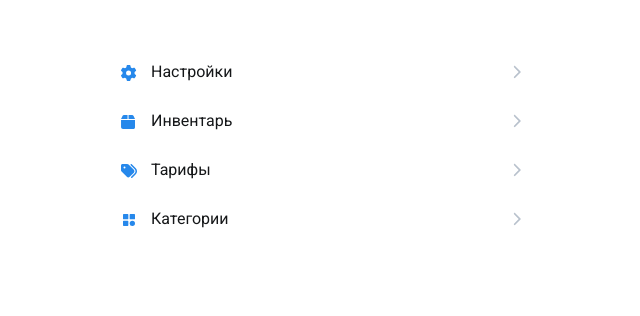
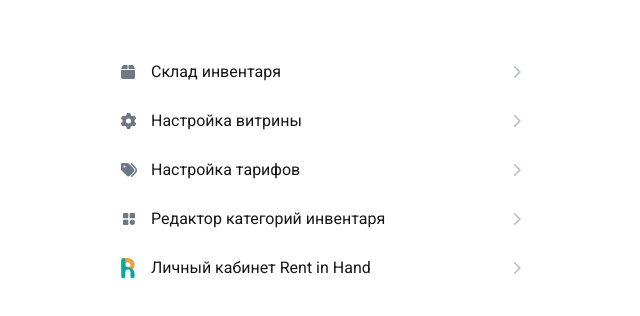
Before and after one commit to Learde/rih-widget-admin, a Vue app: page / in a window 1280 px wide. Shown: the top 316 px of the page, without its empty margins (319-959 px from the left). Built offline with nearby package versions, Linux system fonts and the light colour scheme.

Commit message:
feat: change order of menu items and add rih lk

```diff
--- /dev/null
+++ b/src/icones/IconRIHLogo.vue
@@ -0,0 +1,16 @@
+<template>
+    <svg width="0.85em" fill="none" xmlns="http://www.w3.org/2000/svg" viewBox="0 0 61 93">
+        <path
+            fill-rule="evenodd"
+            clip-rule="evenodd"
+            d="M20.2844 58.2971C21.9861 54.0383 26.1497 51.0294 31.0159 51.0294C35.8822 51.0294 40.0457 54.0383 41.7475 58.2971C53.0357 53.9776 61.0514 43.0427 61.0514 30.2356C61.0514 13.6475 47.604 0.200195 31.0159 0.200195C30.8617 0.200195 30.7076 0.201366 30.5538 0.203678V0.200195H10.2222V8.56197C4.52618 14.0281 0.980469 21.7178 0.980469 30.2356C0.980469 43.0427 8.99619 53.9776 20.2844 58.2971ZM31.0159 41.7877C37.396 41.7877 42.568 36.6157 42.568 30.2356C42.568 23.8556 37.396 18.6836 31.0159 18.6836C24.6358 18.6836 19.4638 23.8556 19.4638 30.2356C19.4638 36.6157 24.6358 41.7877 31.0159 41.7877Z"
+            fill="#EF9F40"
+        />
+        <path
+            d="M10.2222 0.200195C15.3262 0.200195 19.4638 4.33784 19.4638 9.44188V30.2356C19.4638 36.4609 24.388 41.5361 30.5538 41.7787V41.7877H31.0159C47.604 41.7877 61.0514 55.235 61.0514 71.8233V83.3752C61.0514 88.4792 56.9138 92.6171 51.8097 92.6171C46.7057 92.6171 42.568 88.4792 42.568 83.3752V63.0436H42.559C42.565 62.8903 42.568 62.7362 42.568 62.5815C42.568 56.2015 37.396 51.0294 31.0159 51.0294C24.6358 51.0294 19.4638 56.2015 19.4638 62.5815V83.3752C19.4638 88.4792 15.3262 92.6171 10.2222 92.6171C5.11811 92.6171 0.980462 88.4792 0.980469 83.3752V9.44188C0.980469 4.33784 5.11811 0.200195 10.2222 0.200195Z"
+            fill="#0AA89E"
+        />
+    </svg>
+</template>
+
+<script setup></script>
--- a/src/icones/index.js
+++ b/src/icones/index.js
@@ -4,3 +4,4 @@ export { default as IconCategory } from "./IconCategory.vue";
 export { default as IconPrice } from "./IconPrice.vue";
 export { default as IconChevron } from "./IconChevron.vue";
 export { default as IconCheck } from "./IconCheck.vue";
+export { default as IconRIHLogo } from "./IconRIHLogo.vue";
--- a/src/views/HomePage.vue
+++ b/src/views/HomePage.vue
@@ -1,5 +1,12 @@
 <script setup>
-import { IconCategory, IconChevron, IconInventory, IconPrice, IconSettings } from "@/icones";
+import {
+    IconCategory,
+    IconChevron,
+    IconInventory,
+    IconPrice,
+    IconRIHLogo,
+    IconSettings,
+} from "@/icones";
 
 import { RouterLink } from "vue-router";
 </script>
@@ -7,21 +14,25 @@ import { RouterLink } from "vue-router";
 <template>
     <main class="main">
         <RouterLink class="link" :to="{ name: 'Settings' }">
-            <div class="icon-wrapper"><IconSettings class="icon" /></div>
-            Настройки <IconChevron class="chevron" />
+            <div class="icon-wrapper"><IconInventory class="icon" /></div>
+            <span>Склад инвентаря</span> <IconChevron class="chevron" />
         </RouterLink>
         <RouterLink class="link" :to="{ name: 'Settings' }">
-            <div class="icon-wrapper"><IconInventory class="icon" /></div>
-            Инвентарь <IconChevron class="chevron" />
+            <div class="icon-wrapper"><IconSettings class="icon" /></div>
+            <span>Настройка витрины</span> <IconChevron class="chevron" />
         </RouterLink>
         <RouterLink class="link" :to="{ name: 'Settings' }">
             <div class="icon-wrapper"><IconPrice class="icon" /></div>
-            Тарифы <IconChevron class="chevron" />
+            <span>Настройка тарифов</span> <IconChevron class="chevron" />
         </RouterLink>
         <RouterLink class="link" :to="{ name: 'Settings' }">
             <div class="icon-wrapper"><IconCategory class="icon" /></div>
-            Категории <IconChevron class="chevron" />
+            <span>Редактор категорий инвентаря</span> <IconChevron class="chevron" />
         </RouterLink>
+        <a class="link" href="https://lk.rentinhand.ru">
+            <div class="icon-wrapper"><IconRIHLogo class="icon" /></div>
+            <span>Личный кабинет Rent in Hand</span> <IconChevron class="chevron" />
+        </a>
     </main>
 </template>
 
@@ -63,14 +74,15 @@ import { RouterLink } from "vue-router";
 }
 
 .icon-wrapper {
-    position: relative;
-    top: 1px;
+    // position: relative;
+    // top: 1px;
     display: flex;
     align-items: center;
     width: 20px;
 }
 
 .icon {
-    color: var(--c-primary);
+    // color: var(--c-primary);
+    color: var(--c-gray-2);
 }
 </style>
```
Also changed, not shown: public/RiHLogo.svg (added).
